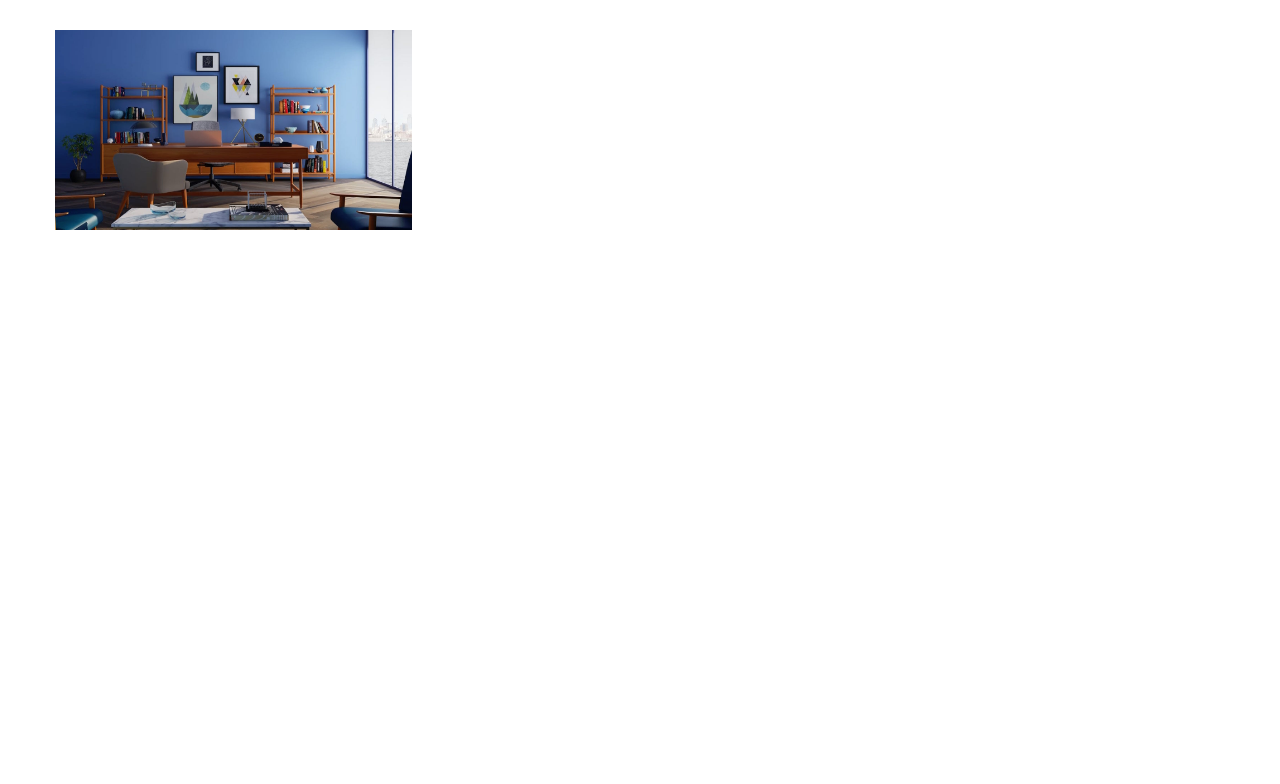
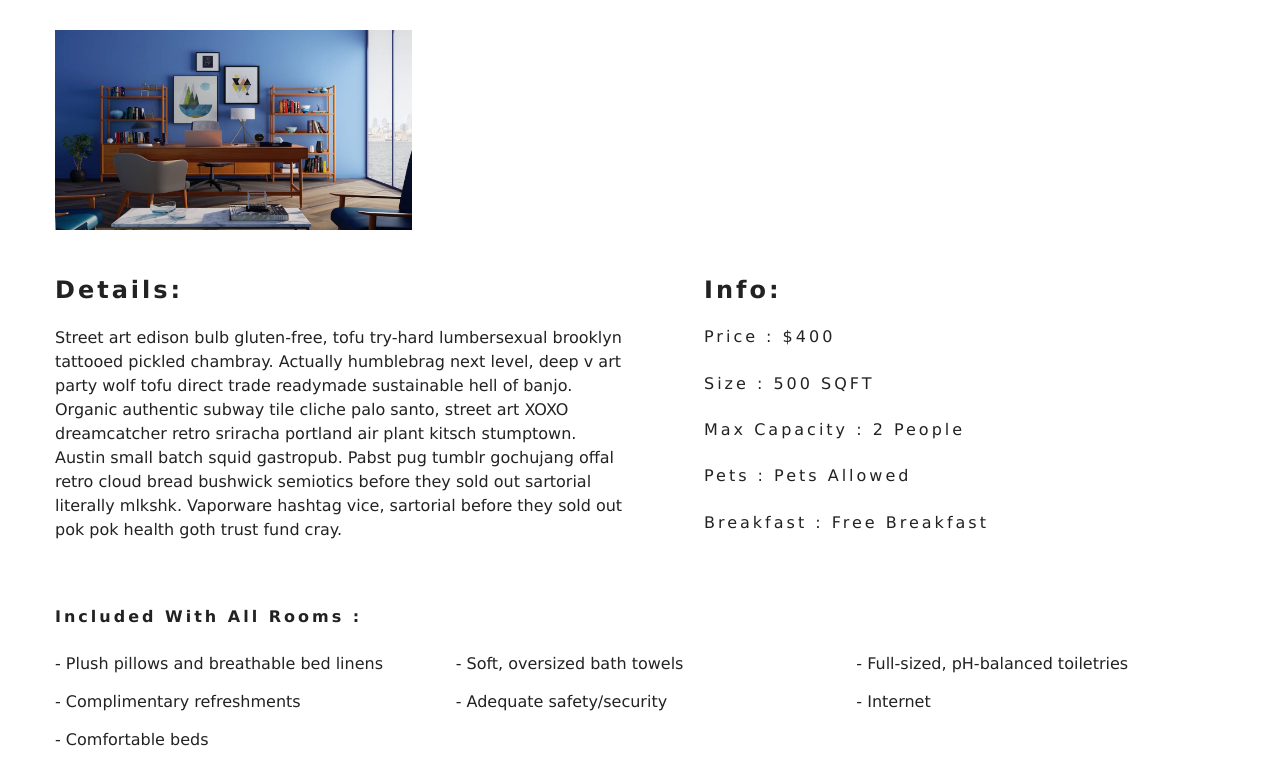
Before and after one commit to joshnho/resort, a React (Create React App) app: page /rooms/double-deluxe in a window 1280 px wide. Shown: the part 829-1613 px from the top of the page. Before the commit the page ends 1059 px from the top, so only its background shows below. Built offline with nearby package versions, Linux system fonts and the light colour scheme.

Commit message:
updated singleroom component with pictures and room details

```diff
--- a/src/pages/SingleRoom.js
+++ b/src/pages/SingleRoom.js
@@ -40,6 +40,28 @@
                             return <img key={`img-${i}`} src={img} alt={name} />
                         })}
                     </div>
+                    <div className="single-room-info">
+                        <article className="desc">
+                            <h3>Details:</h3>
+                            <p>{description}</p>
+                        </article>
+                        <article className="info">
+                            <h3>Info:</h3>
+                            <h6>Price : ${price}</h6>
+                            <h6>Size : {size} SQFT</h6>
+                            <h6>Max Capacity : {capacity} {capacity >1 ? "People" : "Person"}</h6>
+                            <h6>Pets : {pets ? "Pets allowed" : "No pets allowed"}</h6>
+                            <h6>{breakfast ? "Breakfast : Free breakfast" : null}</h6>
+                        </article>
+                    </div>
+                </section>
+                <section className="room-extras">
+                    <h6>Included with all rooms :</h6>
+                    <ul className="extras">
+                        {extras.map((item, index) => {
+                            return <li key={`extraItem-${index}`}>- {item}</li>
+                        })}
+                    </ul>
                 </section>
             </>
         )
```
